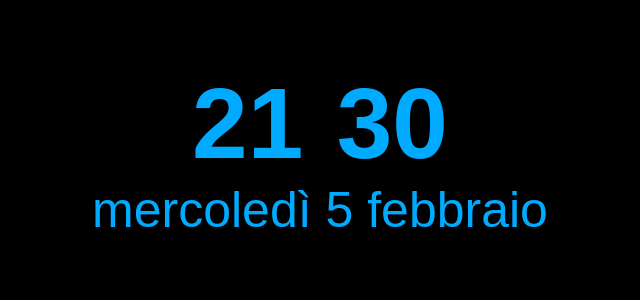
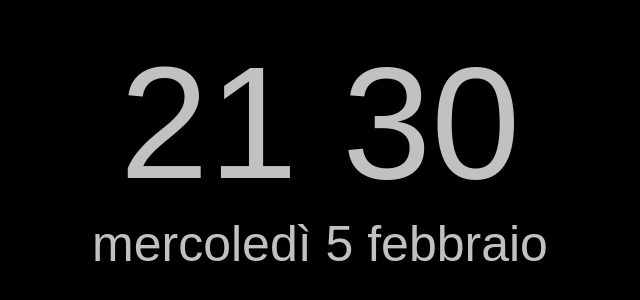
Before and after one commit to render93/hassio-jarvis, a plain HTML site: page index.html in a window 1280 px wide. Shown: the part 248-548 px from the top of the page, without its empty margins (320-960 px from the left). Drawn offline with Linux system fonts and the light colour scheme.

Commit message:
Update index.html

```diff
--- a/index.html
+++ b/index.html
@@ -13,13 +13,13 @@
             height: 100vh;
             margin: 0;
             background-color: black;
-            color: #00aaff;
+            color: rgb(193, 193, 193);
             font-family: Arial, sans-serif;
             text-align: center;
         }
         #time {
-            font-size: 100px;
-            font-weight: bold;
+            font-size: 160px;
+            font-weight: 500;
         }
         #date {
             font-size: 50px;
```
